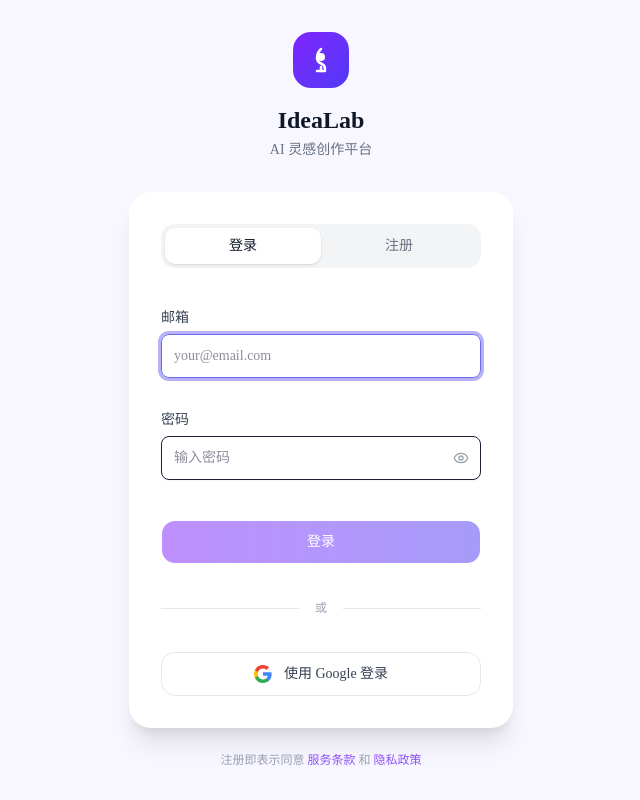
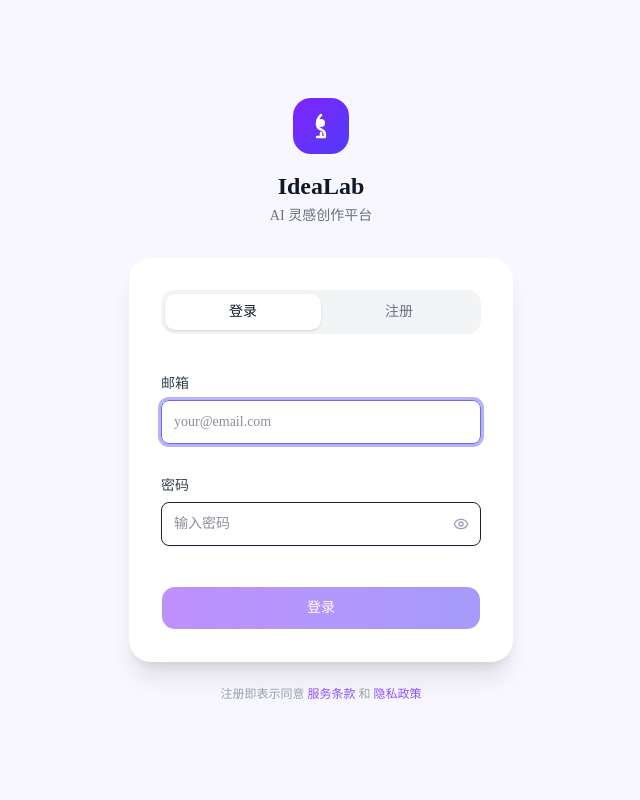
Before and after one commit to KevPH2026/idealab, a Next.js app: page /login in a window 1280 px wide. Shown: the whole page, without its empty margins (319-959 px from the left). Built offline with nearby package versions, Linux system fonts and the light colour scheme.

Commit message:
fix: 移除Google OAuth，仅保留邮箱登录

```diff
--- a/src/app/login/page.tsx
+++ b/src/app/login/page.tsx
@@ -1,7 +1,6 @@
 "use client";
 
-import { Suspense } from "react";
-import { useState } from "react";
+import { Suspense, useState } from "react";
 import { signIn } from "next-auth/react";
 import { useRouter, useSearchParams } from "next/navigation";
 import { Button } from "@/components/ui/button";
@@ -22,11 +21,6 @@
   const [showPw, setShowPw] = useState(false);
   const [loading, setLoading] = useState(false);
   const [msg, setMsg] = useState<{ type: "error" | "success"; text: string } | null>(null);
-
-  async function handleGoogle() {
-    setLoading(true);
-    await signIn("google", { callbackUrl });
-  }
 
   async function handleEmailLogin() {
     if (!email || !password) return;
@@ -63,7 +57,6 @@
 
   return (
     <>
-      {/* Error from URL */}
       {error && (
         <div className="mb-4 flex items-center gap-2 text-red-500 text-sm bg-red-50 rounded-xl p-3">
           <AlertCircle className="w-4 h-4 flex-shrink-0" />
@@ -71,7 +64,6 @@
         </div>
       )}
 
-      {/* Message */}
       {msg && (
         <div className={`mb-4 flex items-center gap-2 text-sm rounded-xl p-3 ${msg.type === "error" ? "text-red-500 bg-red-50" : "text-green-600 bg-green-50"}`}>
           {msg.type === "error" ? <AlertCircle className="w-4 h-4 flex-shrink-0" /> : <Check className="w-4 h-4 flex-shrink-0" />}
@@ -79,7 +71,6 @@
         </div>
       )}
 
-      {/* Name (register only) */}
       {mode === "register" && (
         <div className="mb-4">
           <label className="block text-sm font-medium text-gray-700 mb-1.5">昵称（选填）</label>
@@ -87,13 +78,11 @@
         </div>
       )}
 
-      {/* Email */}
       <div className="mb-4">
         <label className="block text-sm font-medium text-gray-700 mb-1.5">邮箱</label>
         <Input type="email" value={email} onChange={e => setEmail(e.target.value)} placeholder="your@email.com" className="h-11" autoFocus />
       </div>
 
-      {/* Password */}
       <div className="mb-6">
         <label className="block text-sm font-medium text-gray-700 mb-1.5">密码</label>
         <div className="relative">
@@ -107,32 +96,12 @@
         </div>
       </div>
 
-      {/* Submit */}
       <Button onClick={mode === "login" ? handleEmailLogin : handleRegister}
         disabled={loading || !email || !password}
         className="w-full h-11 bg-gradient-to-r from-violet-600 to-indigo-600 hover:from-violet-500 hover:to-indigo-500 text-white rounded-xl font-medium">
         {loading ? <Loader2 className="w-4 h-4 animate-spin" /> : null}
         {mode === "login" ? "登录" : "注册"}
       </Button>
-
-      {/* Divider */}
-      <div className="flex items-center gap-4 my-5">
-        <div className="flex-1 h-px bg-gray-200" />
-        <span className="text-xs text-gray-400">或</span>
-        <div className="flex-1 h-px bg-gray-200" />
-      </div>
-
-      {/* Google OAuth */}
-      <button onClick={handleGoogle} disabled={loading}
-        className="w-full h-11 flex items-center justify-center gap-3 bg-white border border-gray-200 rounded-xl hover:bg-gray-50 transition-colors text-gray-700 font-medium text-sm">
-        <svg width="18" height="18" viewBox="0 0 18 18">
-          <path fill="#4285F4" d="M17.64 9.2c0-.637-.057-1.251-.164-1.84H9v3.481h4.844c-.209 1.125-.843 2.078-1.796 2.717v2.258h2.908c1.702-1.567 2.684-3.875 2.684-6.615z"/>
-          <path fill="#34A853" d="M9 18c2.43 0 4.467-.806 5.956-2.184l-2.908-2.258c-.806.54-1.837.86-3.048.86-2.344 0-4.328-1.584-5.036-3.711H.957v2.332A8.997 8.997 0 0 0 9 18z"/>
-          <path fill="#FBBC05" d="M3.964 10.71A5.41 5.41 0 0 1 3.682 9c0-.593.102-1.17.282-1.71V4.958H.957A8.996 8.996 0 0 0 0 9c0 1.452.348 2.827.957 4.042l3.007-2.332z"/>
-          <path fill="#EA4335" d="M9 3.58c1.321 0 2.508.454 3.44 1.345l2.582-2.58C13.463.891 11.426 0 9 0A8.997 8.997 0 0 0 .957 4.958L3.964 7.29C4.672 5.163 6.656 3.58 9 3.58z"/>
-        </svg>
-        使用 Google 登录
-      </button>
     </>
   );
 }
--- a/src/auth.ts
+++ b/src/auth.ts
@@ -1,5 +1,4 @@
 import NextAuth from "next-auth";
-import Google from "next-auth/providers/google";
 import Credentials from "next-auth/providers/credentials";
 import { PrismaAdapter } from "@auth/prisma-adapter";
 import { prisma } from "@/lib/prisma";
@@ -13,10 +12,6 @@
     error: "/login",
   },
   providers: [
-    Google({
-      clientId: process.env.AUTH_GOOGLE_ID!,
-      clientSecret: process.env.AUTH_GOOGLE_SECRET!,
-    }),
     Credentials({
       name: "邮箱登录",
       credentials: {
```
